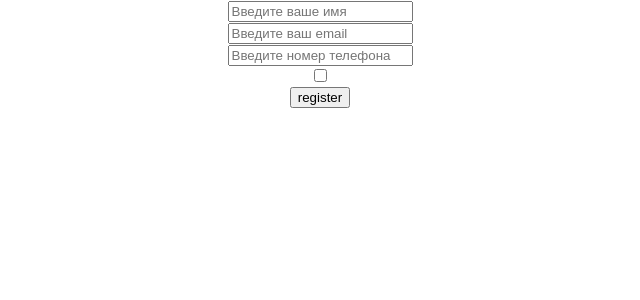
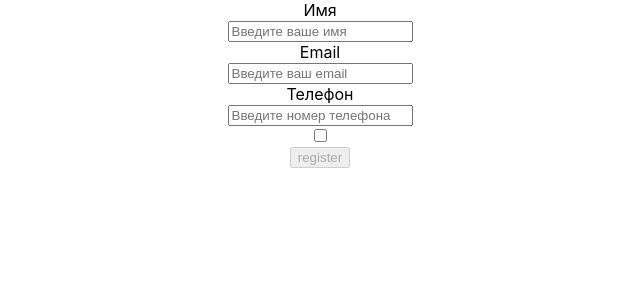
Before and after one commit to dante2s/redux-form-test, a React (Create React App) app: page / in a window 1280 px wide. Shown: the top 300 px of the page, without its empty margins (320-960 px from the left). Built offline with nearby package versions, Linux system fonts and the light colour scheme.

Commit message:
еще валидация и немного внешних правок

```diff
--- a/src/Register/FormControls.js
+++ b/src/Register/FormControls.js
@@ -1,6 +1,9 @@
-export const renderField = ({ input, placeholder, type, meta: { touched, error } }) => (
+export const renderField = ({input, label, placeholder, type, meta: {touched, error}}) => (
+    <div>
+        <label>{label}</label>
         <div>
             <input {...input} placeholder={placeholder} type={type}/>
             {touched && (error && <span>{error}</span>)}
         </div>
+    </div>
 )
--- a/src/Register/Register.jsx
+++ b/src/Register/Register.jsx
@@ -1,20 +1,41 @@
 import React from 'react';
 import {Field, reduxForm} from "redux-form";
-import {maxLengthCreator, requiredField} from "../validators/validators";
+import {maxLengthCreator, requiredField, validEmail, validName, validPhone} from "../validators/validators";
 import {renderField} from "./FormControls";
 
 const maxLength30 = maxLengthCreator(30);
 
 let RegisterForm = (props) => {
-    const { handleSubmit, submitting } = props;
+    const { handleSubmit, submitting, pristine, invalid  } = props;
     return (
         <div>
             <form onSubmit={handleSubmit}>
-                <Field placeholder={"Введите ваше имя"} type={"text"} component={renderField} name={"name"} validate={[requiredField, maxLength30]}/>
-                <Field type={"email"} placeholder={"Введите ваш email"} component={renderField} name={"email"}/>
-                <Field placeholder={"Введите номер телефона"} type="text" component={renderField} name={"phone"}/>
-                <Field type={"checkbox"} component={renderField} name={"accept"}/>
-                <button disabled={submitting}>register</button>
+                <Field label={"Имя"}
+                       placeholder={"Введите ваше имя"}
+                       type={"text"}
+                       component={renderField}
+                       name={"name"}
+                       validate={[requiredField, maxLength30, validName]}/>
+
+                <Field label={"Email"}
+                       placeholder={"Введите ваш email"}
+                       type={"email"}
+                       component={renderField}
+                       name={"email"}
+                       validate={[requiredField, validEmail]}/>
+
+                <Field label={"Телефон"}
+                       placeholder={"Введите номер телефона"}
+                       type="text"
+                       component={renderField}
+                       name={"phone"}
+                       validate={[requiredField, validPhone]}/>
+
+                <Field type={"checkbox"}
+                       component={renderField}
+                       name={"accept"}
+                       validate={requiredField}/>
+                <button disabled={pristine || invalid || submitting}>register</button>
             </form>
         </div>
     )
--- a/src/validators/validators.js
+++ b/src/validators/validators.js
@@ -8,8 +8,32 @@ export const requiredField = value => {
 }
 export const maxLengthCreator = (maxLength) => (value) => {
     if (value && value.length > maxLength) {
-        return "max Length is "+ maxLength + "symbols";
+        return "Максимальная длина "+ maxLength + " символов";
     } else {
         return undefined;
     }
 }
+export const validName = value =>{
+    if(value && (/^([a-zA-ZА-Яа-я '-])+$/.test(value))){
+        return undefined
+    }
+    else {
+        return 'Введено некорректное значение';
+    }
+}
+export const validEmail = value =>{
+    if(value && (/^[A-Z0-9._%+-]+@[A-Z0-9.-]+\.[A-Z]{2,4}$/i.test(value))){
+        return undefined
+    }
+    else {
+        return 'Введено некорректное значение';
+    }
+}
+export const validPhone = value =>{
+    if(value && (/^((8|\+7)[\- ]?)?(\(?\d{3}\)?[\- ]?)?[\d\- ]{7,10}$/i.test(value))){
+        return undefined
+    }
+    else {
+        return 'Введено некорректное значение';
+    }
+}
```
